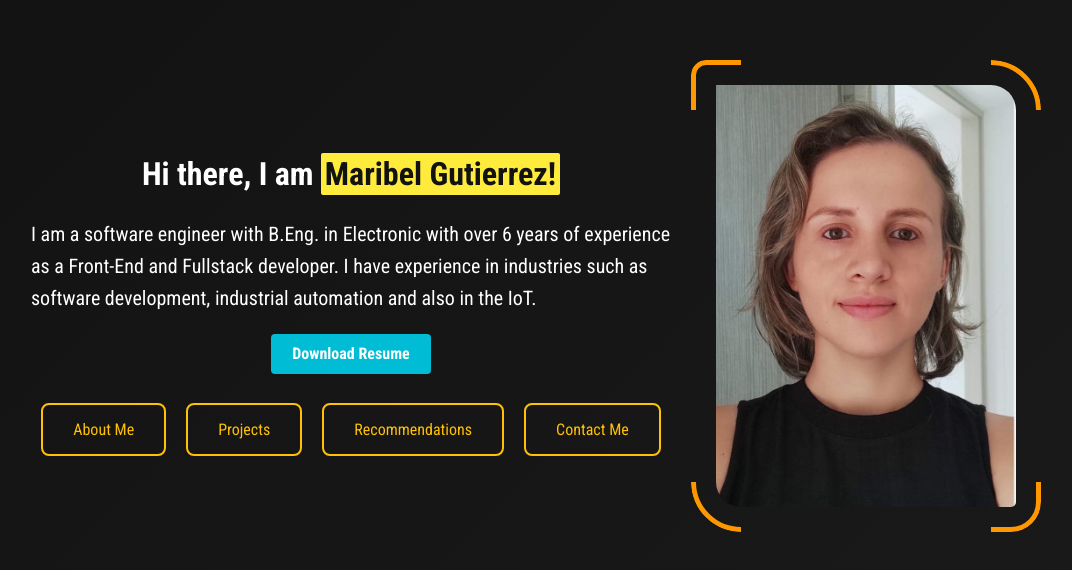
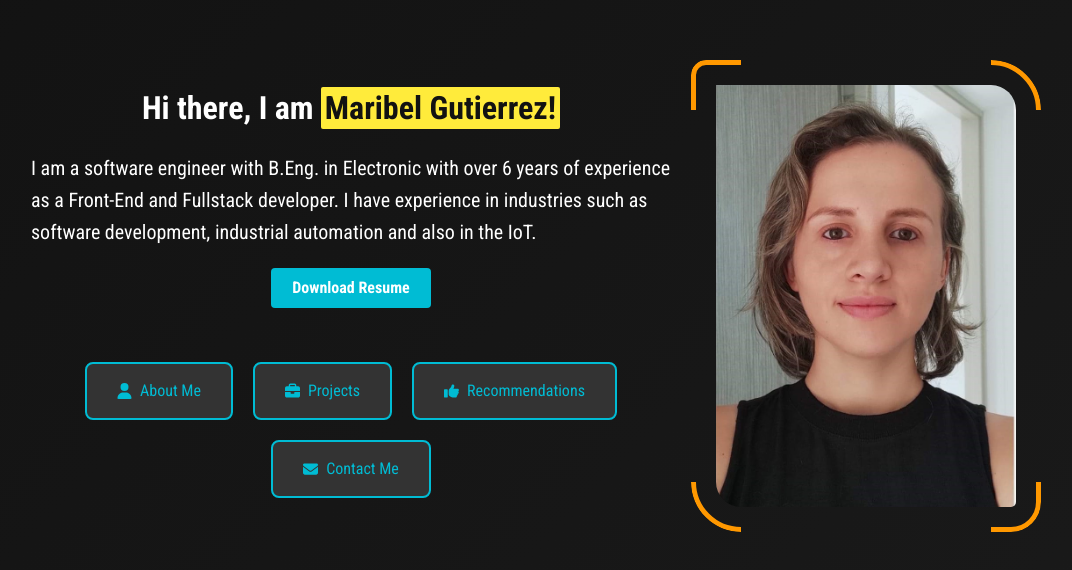
Before and after one commit to andrea-gutierrez/portfolio, a Next.js app: page / in a window 1280 px wide. Shown: the part 104-674 px from the top of the page, without its empty margins (104-1176 px from the left). Built offline with nearby package versions, Linux system fonts and the light colour scheme.

Commit message:
fixed: The nav buttons in the main page

```diff
--- a/app/globals.css
+++ b/app/globals.css
@@ -132,9 +132,9 @@ h1 {
 }
 
 .section-button {
-    background-color: transparent;
-    border: 2px solid #FFC107; /* Yellow outline */
-    color: #FFC107; /* Yellow text */
+    background-color: #333333;
+    border: 2px solid #00BCD4; /* Yellow outline */
+    color: #00BCD4;
     padding: 15px 30px;
     margin: 10px;
     font-size: 1em;
@@ -146,8 +146,7 @@ h1 {
 }
 
 .section-button:hover {
-    background-color: #FFC107; /* Yellow background on hover */
-    color: #000000; /* Black text on hover */
+    background-color: rgba(255, 255, 255, 0.2);
     transform: scale(1.05);
 }
 
@@ -156,30 +155,3 @@ h1 {
     color: #000000; /* Black text when active */
     transform: scale(0.95);
 }
-
-.tooltip {
-    position: relative;
-    display: inline-block;
-}
-
-.tooltip .tooltiptext {
-    visibility: hidden;
-    width: 140px;
-    background-color: #000000;
-    color: #FFFFFF;
-    text-align: center;
-    border-radius: 6px;
-    padding: 5px 0;
-    position: absolute;
-    z-index: 1;
-    bottom: 125%; /* Position above the element */
-    left: 50%;
-    margin-left: -70px;
-    opacity: 0;
-    transition: opacity 0.3s;
-}
-
-.tooltip:hover .tooltiptext {
-    visibility: visible;
-    opacity: 1;
-}
--- a/app/page.tsx
+++ b/app/page.tsx
@@ -1,4 +1,6 @@
 import Image from "next/image";
+import {faBriefcase, faEnvelope, faThumbsUp, faUser} from "@fortawesome/free-solid-svg-icons";
+import {FontAwesomeIcon} from "@fortawesome/react-fontawesome";
 
 export default function Home() {
     return (
@@ -18,22 +20,18 @@ export default function Home() {
                    href="/cv/Maribel_Gutierrez.pdf">Download Resume</a>
 
                 <div className="button-container flex-wrap justify-center mt-6">
-                    <div className="tooltip">
-                        <a href="/about" className="section-button">About Me</a>
-                        <span className="tooltiptext">Learn more about me</span>
-                    </div>
-                    <div className="tooltip">
-                        <a href="/projects" className="section-button">Projects</a>
-                        <span className="tooltiptext">View my work</span>
-                    </div>
-                    <div className="tooltip">
-                        <a href="/recommendations" className="section-button">Recommendations</a>
-                        <span className="tooltiptext">See what others say</span>
-                    </div>
-                    <div className="tooltip">
-                        <a href="/contact" className="section-button">Contact Me</a>
-                        <span className="tooltiptext">Get in touch</span>
-                    </div>
+
+                    <a href="/about" className="section-button flex flex-row items-center gap-2"><FontAwesomeIcon icon={faUser} width={15}
+                                                                                                                  height={15}/> About Me</a>
+
+                    <a href="/projects" className="section-button flex flex-row items-center gap-2"><FontAwesomeIcon icon={faBriefcase} width={15}
+                                                                                                                     height={15}/> Projects</a>
+
+                    <a href="/recommendations" className="section-button flex flex-row items-center gap-2"><FontAwesomeIcon icon={faThumbsUp} width={15}
+                                                                                           height={15}/> Recommendations</a>
+
+                    <a href="/contact" className="section-button flex flex-row items-center gap-2"><FontAwesomeIcon icon={faEnvelope} width={15}
+                                                                                   height={15}/> Contact Me</a>
                 </div>
             </div>
             <div className="profile--container--image">
```
